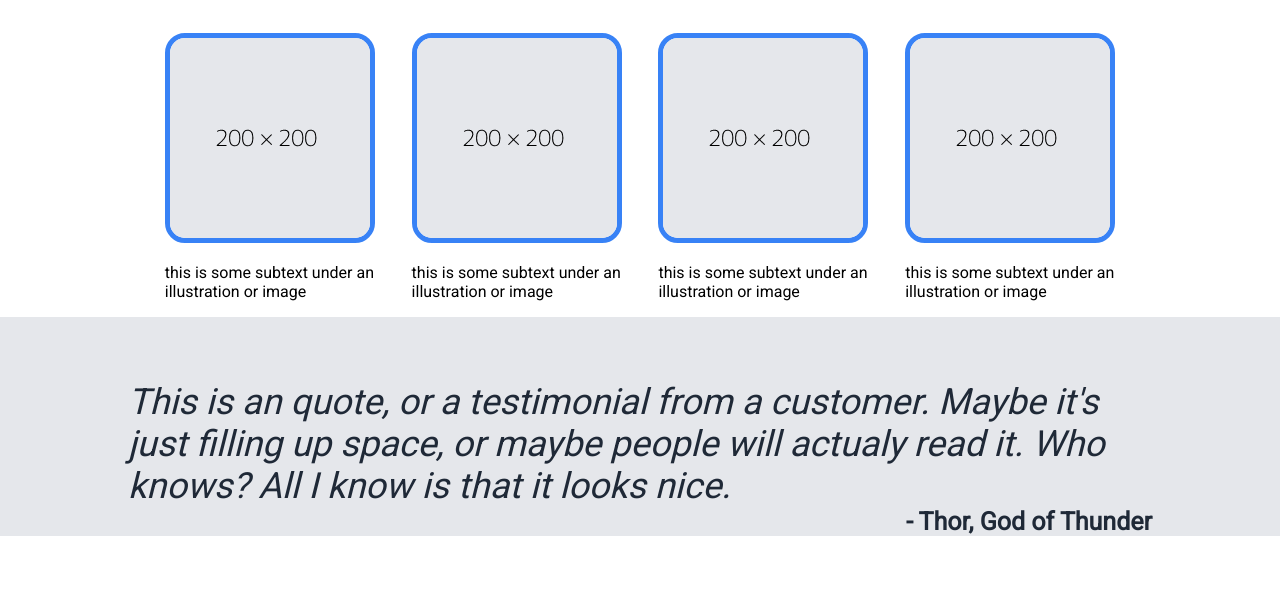
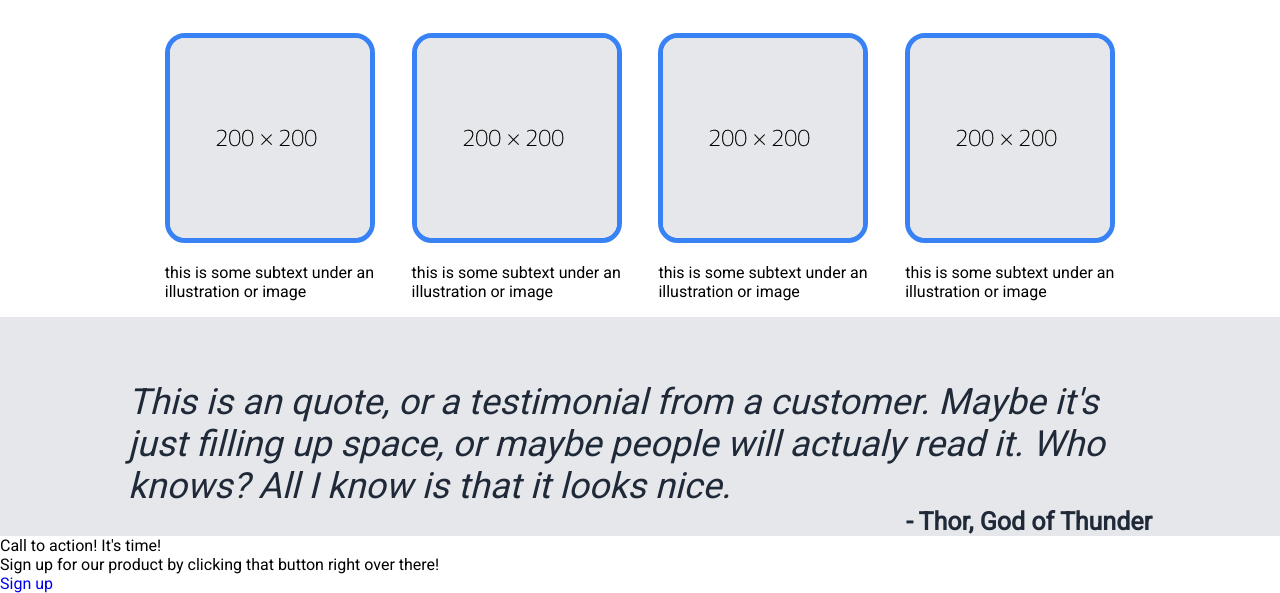
Before and after one commit to MarefSilver/LandingPageProject, a plain HTML site: page index.html in a window 1280 px wide. Shown: the part 470-1063 px from the top of the page. Before the commit the page ends 1006 px from the top, so only its background shows below. Drawn offline with Linux system fonts and the light colour scheme.

Commit message:
added mainframe for call to action

```diff
--- a/index.html
+++ b/index.html
@@ -111,6 +111,23 @@
             </div>
 
 
+            <!--Call for action:-->
+            <div class="main-call">
+                <div class="call-cont">
+                    <div class="call-text">
+                        <div class="call-head">
+                            Call to action! It's time!
+                        </div>
+                        <div class="call-subhead">
+                            Sign up for our product by clicking that button right over there!
+                        </div>
+                    </div>
+                    <div class="call-sign">
+                        <a href="#" class="call-btn">Sign up</a>
+                    </div>
+                </div>
+            </div>
+
 
 
 
```
